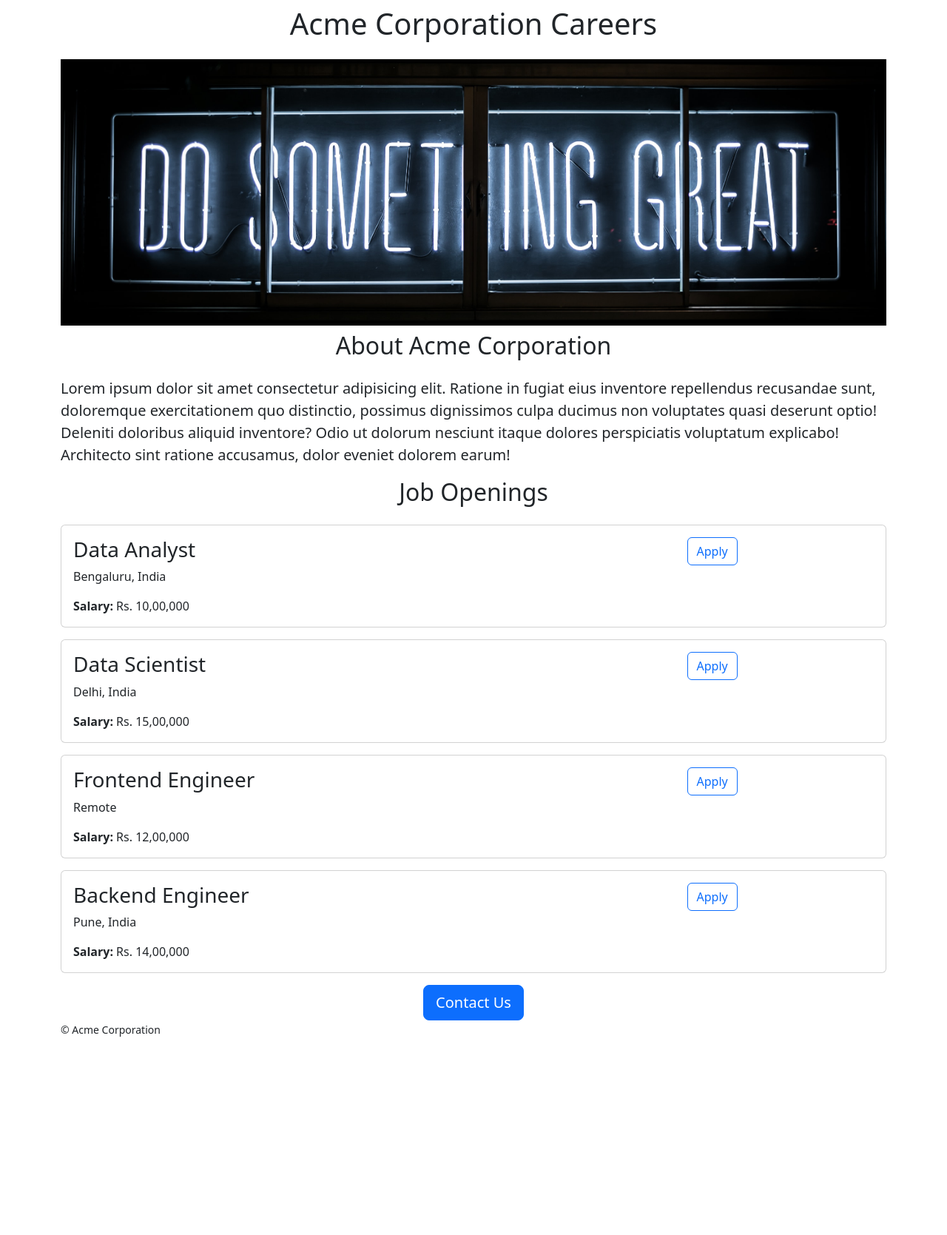
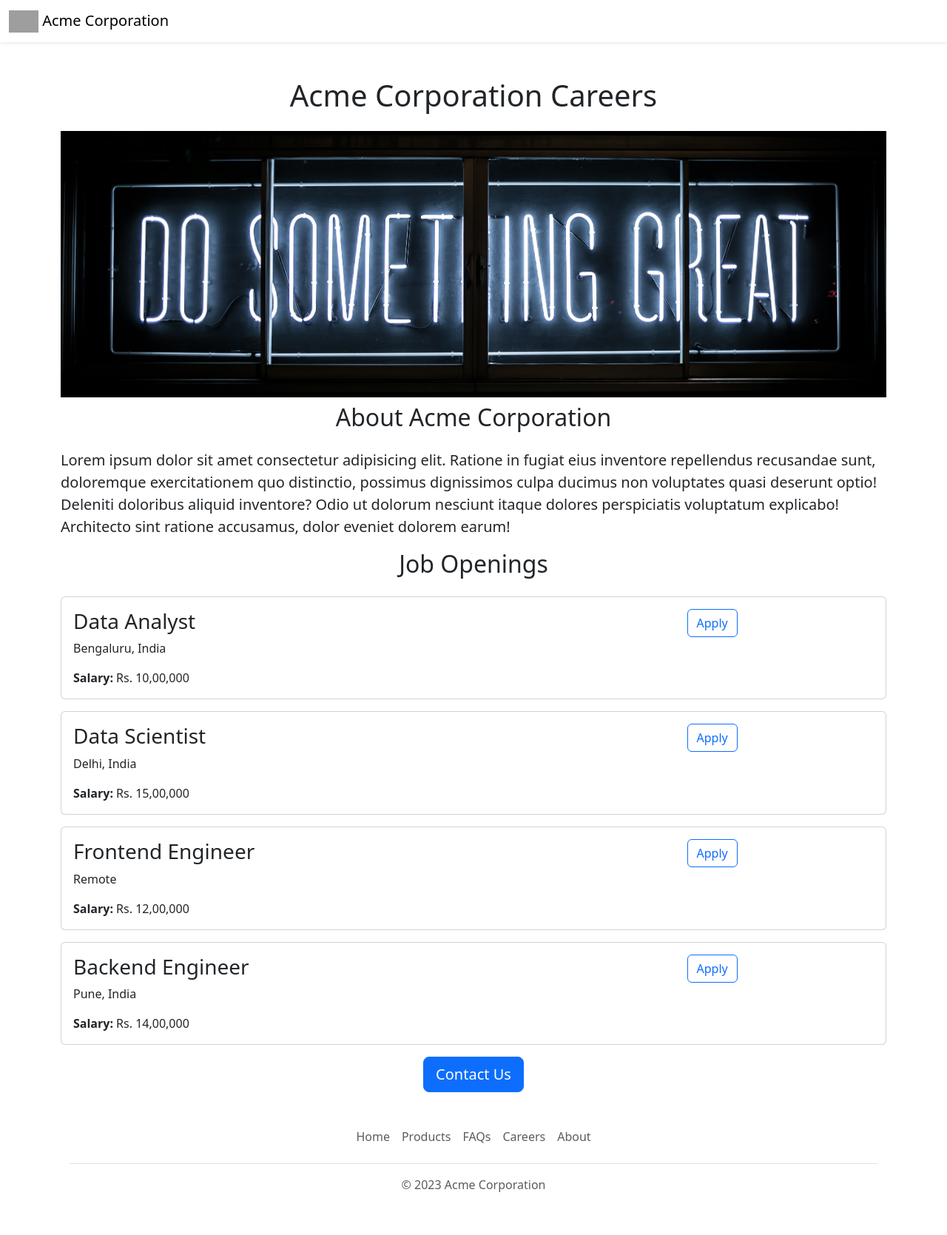
Before and after one commit to ShyamGadde/acme-corporation-careers, a Flask app: page / in a window 1280 px wide. Shown: the whole page at 74% size. Before the commit the page ends 1401 px from the top, so only its background shows below. Run offline with Flask 2, Linux system fonts and the light colour scheme; grey boxes are pictures that could not be loaded.

Commit message:
Add navbar and footer

```diff
--- a/templates/index.html
+++ b/templates/index.html
@@ -21,7 +21,15 @@
 </head>
 
 <body>
-  <div class="container">
+  <nav class="navbar shadow-sm sticky-top bg-white">
+    <div class="container-fluid">
+      <a class="navbar-brand" href="/">
+        <img src="../static/logo.png" alt="Logo" height="30" class="d-inline-block align-text-top">
+        Acme Corporation
+      </a>
+    </div>
+  </nav>
+  <div class="container mt-5">
     <h1 class="text-center mt-2 mb-4">{{company_name}} Careers</h1>
     <img class="img-fluid" id="banner" src="../static/banner.jpg" alt="motivational quote">
 
@@ -56,7 +64,18 @@
       <div class="text-center">
         <button class="btn btn-primary btn-lg">Contact Us</button>
       </div>
-      <small class="mt-4">&copy; Acme Corporation</small>
+    </div>
+    <div class="container">
+      <footer class="py-3 my-4">
+        <ul class="nav justify-content-center border-bottom pb-3 mb-3">
+          <li class="nav-item"><a href="#" class="nav-link px-2 text-muted">Home</a></li>
+          <li class="nav-item"><a href="#" class="nav-link px-2 text-muted">Products</a></li>
+          <li class="nav-item"><a href="#" class="nav-link px-2 text-muted">FAQs</a></li>
+          <li class="nav-item"><a href="/" class="nav-link px-2 text-muted">Careers</a></li>
+          <li class="nav-item"><a href="#" class="nav-link px-2 text-muted">About</a></li>
+        </ul>
+        <p class="text-center text-muted">© 2023 Acme Corporation</p>
+      </footer>
     </div>
 </body>
 
```
